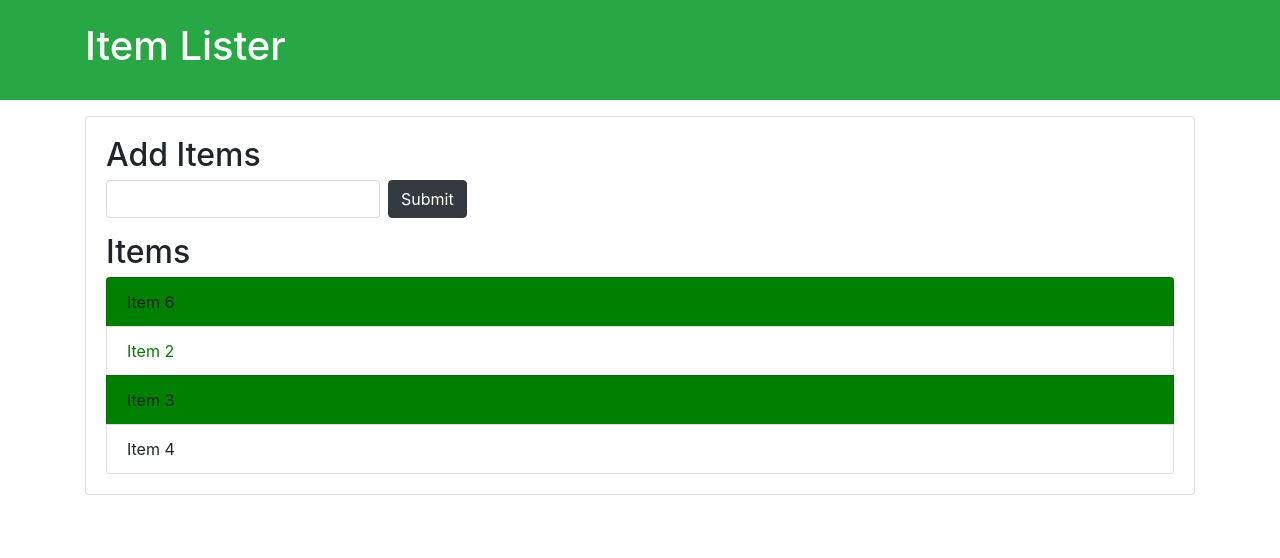
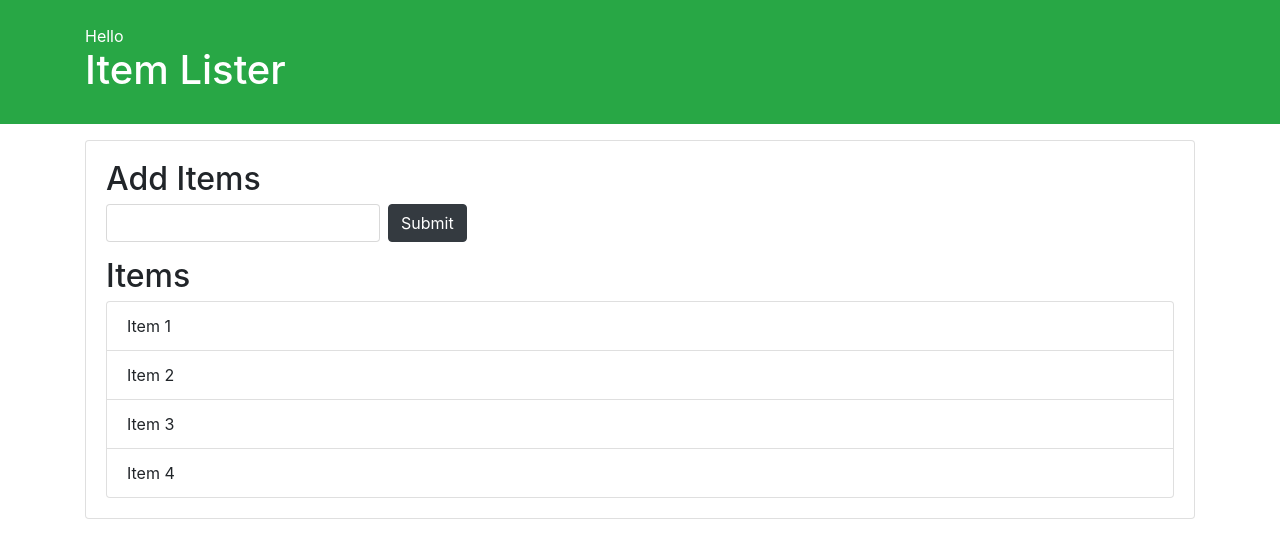
Before and after one commit to rahul220300/item_lister_project, a plain HTML site: page index.html in a window 1280 px wide. Drawn offline with nearby package versions, Linux system fonts and the light colour scheme.

Commit message:
create element using dom

```diff
--- a/demo.js
+++ b/demo.js
@@ -46,10 +46,72 @@
 
 
 //querySelectorAll using
-var items2 = document.querySelectorAll(".list-group-item");
-items2[1].style.color="green";
+// var items2 = document.querySelectorAll(".list-group-item");
+// items2[1].style.color="green";
 
-var odd = document.querySelectorAll("li:nth-child(odd)");
-for(var i=0;i<odd.length;i++){
-    odd[i].style.backgroundColor="green";
-}
+// var odd = document.querySelectorAll("li:nth-child(odd)");
+// for(var i=0;i<odd.length;i++){
+//     odd[i].style.backgroundColor="green";
+// }
+
+
+
+
+
+// //trversing the dom
+
+// var itemlist= document.querySelector("items");
+// //parentmode
+// console.log(itemlist.parentNode);
+// itemlist.parentNode.style.backgroundColor='#f4f4f4';
+// console.log(itemlist.parentNode.parentNode.parentNode);
+
+// //parentElement
+// console.log(itemlist.parentElement);
+// itemlist.parentElement.style.backgroundColor='#f4f4f4';
+// console.log(itemlist.parentElement.parentElement.parentElement);
+
+// //childNode
+
+// console.log(itemlist.childNodes);
+// itemlist.children[1].style.backgroundColor='#yellow';
+// console.log(itemlist.children[1]);
+
+// //firstChild
+// console.log(itemlist.firstChild);
+// itemlist.firstElementChild.textContent='Hello1';
+// console.log(itemlist.firstElementChild);
+
+// //lastChild
+// console.log(itemlist.lastChild);
+// itemlist.lastElementChild.textContent='Hello1';
+// console.log(itemlist.lastElementChild);
+
+
+// //NextSibling
+
+// console.log(itemlist.nextSibling);
+// itemlist.nextElementSibling.textContent='Hello1';
+// console.log(itemlist.nextElementSibling);
+
+// // previousSibling
+// console.log(itemlist.previousSibling);
+// itemlist.previousElementSibling.textContent='Hello1';
+// console.log(itemlist.previousElementSibling);
+
+
+//createElement
+
+
+var newhead = document.createElement('div');
+newhead.className='hello';
+newhead.id='hello1';
+newhead.setAttribute('title','hello head');
+var newHeadText = document.createTextNode("Hello");
+newhead.appendChild(newHeadText);
+
+//above items lister
+var container = document.querySelector('header .container');
+var h1 = document.querySelector('header h1');
+console.log(newhead);
+container.insertBefore(newhead,h1);
--- a/index.html
+++ b/index.html
@@ -22,7 +22,7 @@
     </form>
     <h2 class="title">Items</h2>
     <ul id="items" class="list-group">
-      <li class="list-group-item">Item 6</li>
+      <li class="list-group-item">Item 1</li>
       <li class="list-group-item">Item 2</li>
       <li class="list-group-item">Item 3</li>
       <li class="list-group-item">Item 4</li>
```
